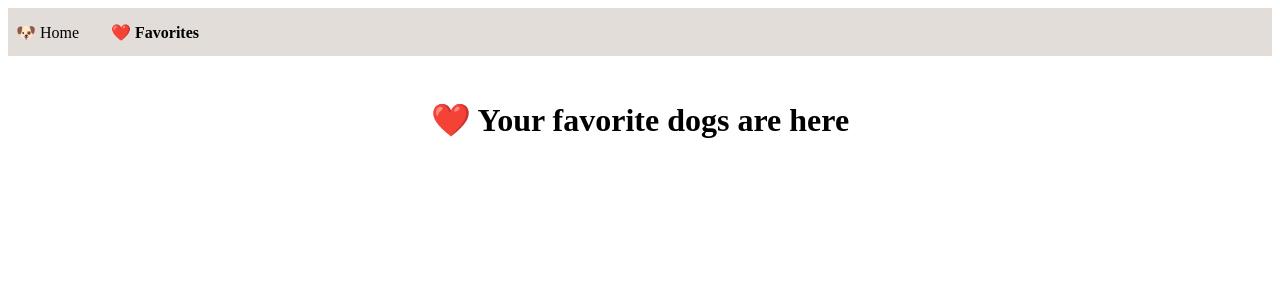
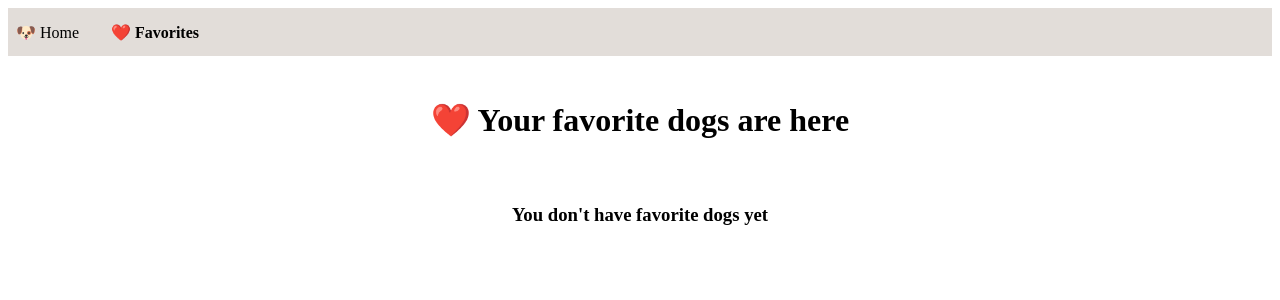
Before and after one commit to arthursoas/sojern-favorite-dogs, a React (Create React App) app: page /favorites in a window 1280 px wide. Shown: the top 300 px of the page. Built offline with nearby package versions, Linux system fonts and the light colour scheme; the HTML template or start-up script is replaced by a standard one.

Commit message:
Add empty state for favorite dogs

```diff
--- a/src/pages/favorites/Favorites.tsx
+++ b/src/pages/favorites/Favorites.tsx
@@ -16,7 +16,7 @@ export const Favorites: FC = () => {
 
     return favoriteDogsArray;
   }
-  const { data } = useQuery('favoriteDogImages', fecthDogImages, {
+  const { data, isFetching } = useQuery('favoriteDogImages', fecthDogImages, {
     refetchOnMount: true,
     refetchOnWindowFocus: false,
     refetchOnReconnect: false,
@@ -32,12 +32,22 @@ export const Favorites: FC = () => {
     <PageContainer>
       <h1>❤️ Your favorite dogs are here</h1>
       <ImageCheckboxListContainer>
-        {images?.map(image => (
-          <ImageCheckbox
-            key={image}
-            imageUrl={image}
-          />
-        ))}
+        {isFetching &&
+          <h3>Loading...</h3>
+        }
+        {!isFetching &&
+          <>
+            {images?.length === 0 &&
+              <h3>You don't have favorite dogs yet</h3>
+            }
+            {images?.length !== 0 && images?.map(image => (
+              <ImageCheckbox
+                key={image}
+                imageUrl={image}
+              />
+            ))}
+          </>
+        }
       </ImageCheckboxListContainer>
     </PageContainer>
   );
```
